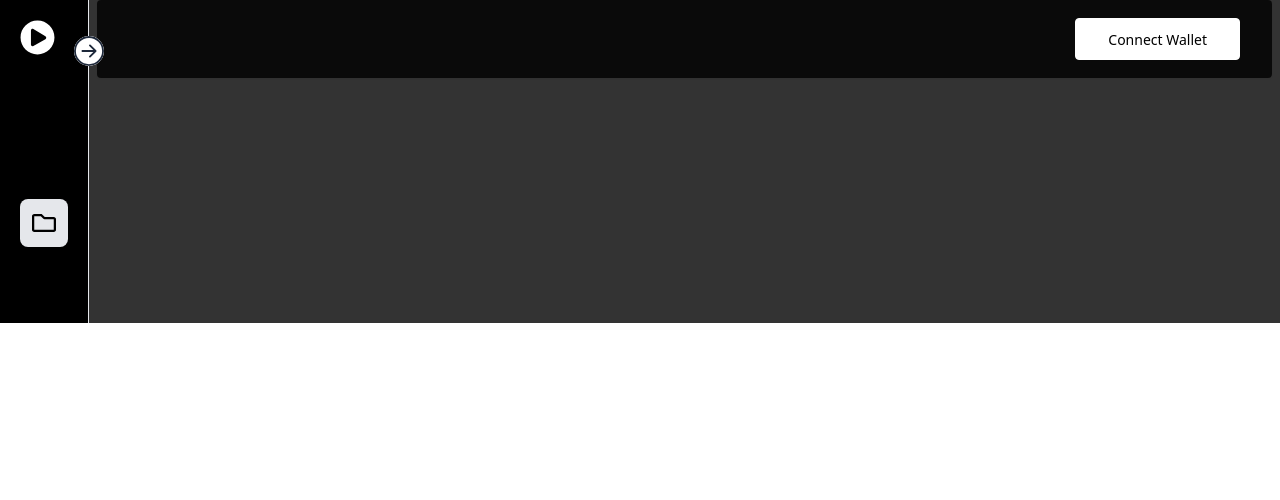
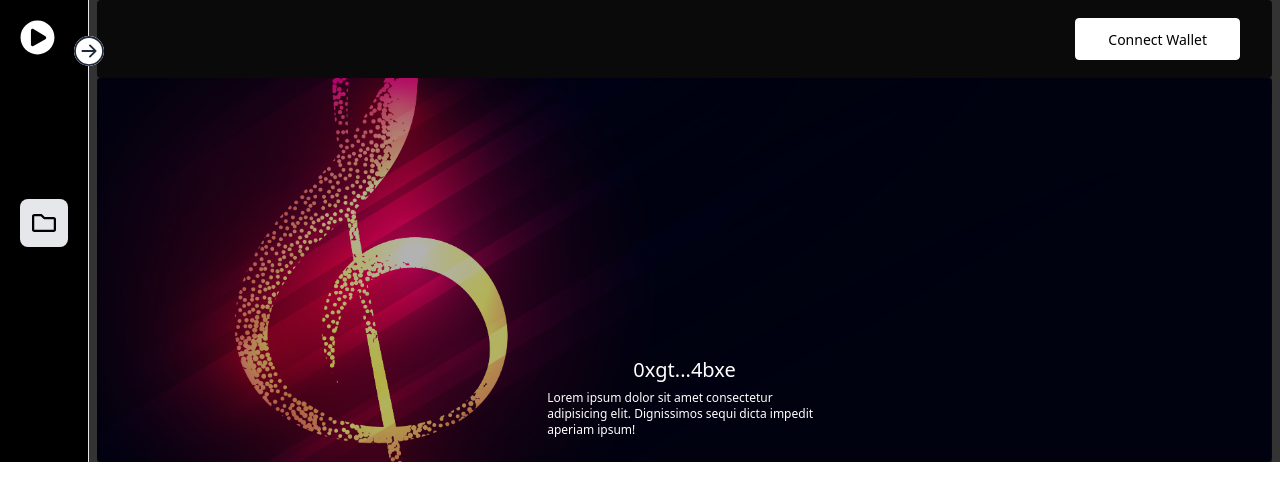
Before and after one commit to kwakyebrilliant/deyplay, a React (Create React App) app: page /dashalbum in a window 1280 px wide. Shown: the top 500 px of the page. Built offline with nearby package versions, Linux system fonts and the light colour scheme.

Commit message:
dashmusic updates

```diff
--- a/src/dashboard/Pages/DashAlbum.js
+++ b/src/dashboard/Pages/DashAlbum.js
@@ -1,6 +1,7 @@
 import React from 'react'
 import Sidebar from '../Partials/Sidebar';
 import PartialNavbar from '../Partials/PartialNavbar';
+import musics from '../../component/assets/musics.jpg';
 
 function DashAlbum() {
   return (
@@ -14,6 +15,22 @@ function DashAlbum() {
                 <PartialNavbar />
 
 
+                <div className="relative mx-2">
+                        <img src={musics} alt="Background" className="w-full rounded object-cover h-96" />
+
+                        <div className="absolute bg-black/30 inset-0 flex flex-col items-center justify-end p-6">
+
+                        <h3 className="text-xl font-medium text-white">
+                          0xgt...4bxe
+                        </h3>
+                        <p class="mt-1.5 max-w-[40ch] text-xs text-white">
+                        Lorem ipsum dolor sit amet consectetur adipisicing elit. Dignissimos sequi
+                        dicta impedit aperiam ipsum!
+                        </p>
+                        </div>
+
+                </div>
+
 
             </div>
 
--- a/src/dashboard/Pages/DashMusic.js
+++ b/src/dashboard/Pages/DashMusic.js
@@ -60,7 +60,7 @@ function DashMusic() {
                         </p>
                         </div>
 
-                    </div>
+                </div>
 
 
                     <div className='flex m-3 pt-4'>
```
